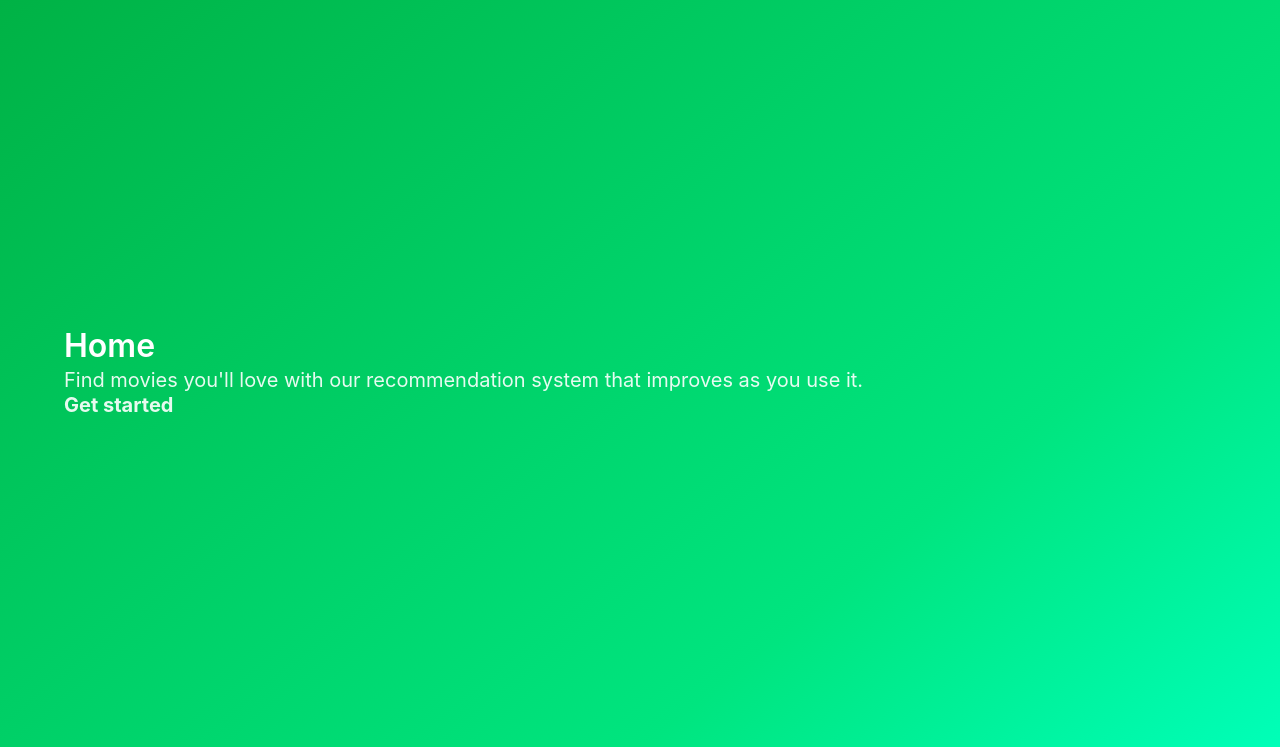
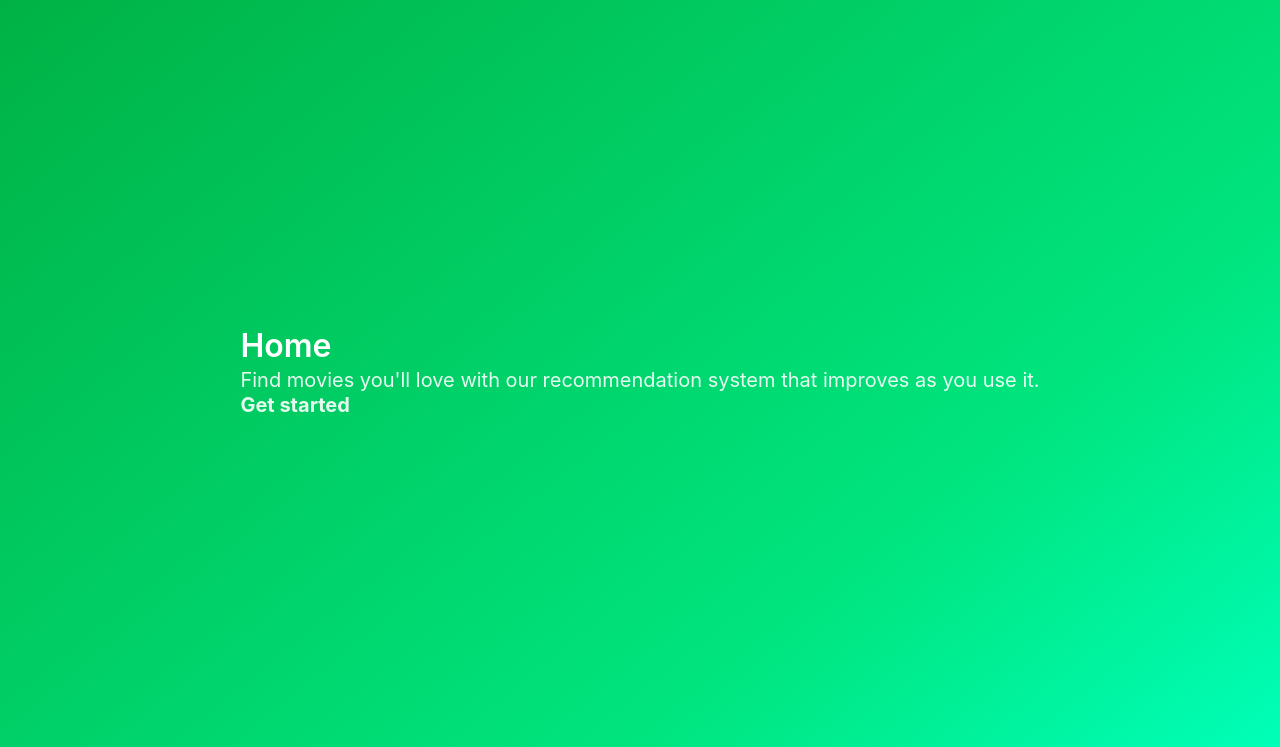
Before and after one commit to robb17/MovieSpark, a Flask app: page / in a window 1280 px wide. Shown: the part 53-800 px from the top of the page. Run offline with Flask 2, Linux system fonts and the light colour scheme; some libraries are stand-ins or nearby versions.

Commit message:
pretty index

```diff
--- a/app/templates/index.html
+++ b/app/templates/index.html
@@ -4,21 +4,21 @@
 
 <script type="text/javascript">
     $(document).ready(function() {
-    	var negative_width = -$("#start").width();
+    	var negative_width = -$("#hero").width();
     	console.log(negative_width)
 		$("#get_started").click(async function() {
 			$("#start").animate({'margin-left': negative_width, 'margin-right': -negative_width}, 1000, function() {
 				$("#start").remove();
-				var width = $("#parent").width();
-				$("#parent").append('<div class="container" id="select" style="margin-left: 110%; margin-right: -110%; overflow: hidden;"><h1 class="title has-text-centered">What movie would you like us to use as a reference point?</h1><input class="input is-large" type="text" name="movie_name" placeholder="Movie title"><button class="button is-block is-info is-large is-fullwidth">Go!</button></div>')
+				var width = $("#hero").width();
+				$("#parent").append('<div class="box is-mobile is-centered is-fullwidth" id="select" style="margin-left: ' + width + 'px; margin-right: ' + -width + 'px; overflow: hidden;"><div class="column is-centered"><h1 class="title has-text-black">What movie would you like us to use as a reference point?</h1><input class="input is-large" type="text" name="movie_name" placeholder="Movie title"><button class="button is-block is-info is-large is-fullwidth">Go!</button></div></div>')
 				$("#select").animate({'margin-left': 0, 'margin-right': 0}, 1000)
 			});
 		});
 	});
 </script>
 
-<section class="hero is-felt is-bold is-large is-fullheight-with-navbar" style="margin-top: 0px;">
-	<div class="hero-body is-fullheight-with-navbar" id="parent">
+<section class="hero is-felt is-bold is-large is-fullheight-with-navbar" style="margin-top: 0px;" id="hero">
+	<div class="container" id="parent" style="display: flex; align-items: center;">
 		<div class="container" id="start">
 			<h1 class="title">
 			  Home
```
Also changed, not shown: 1 other file.
